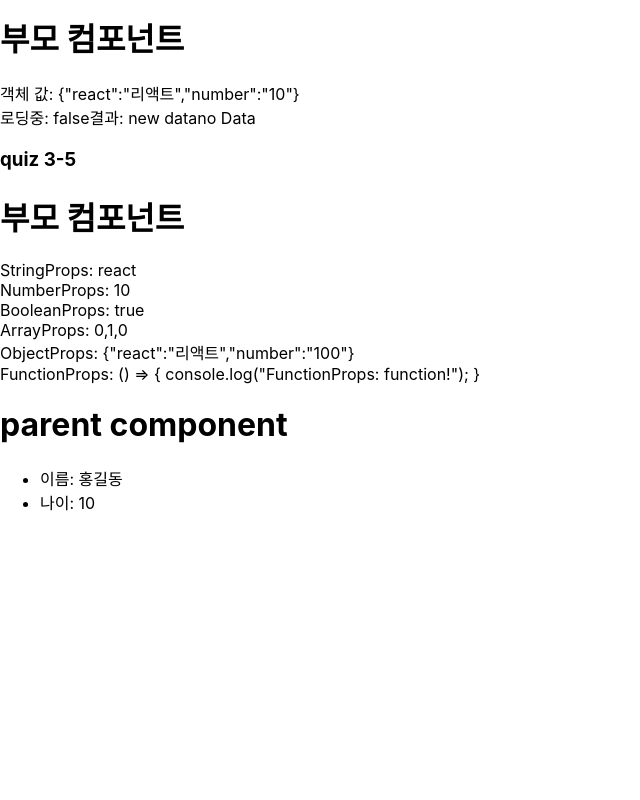
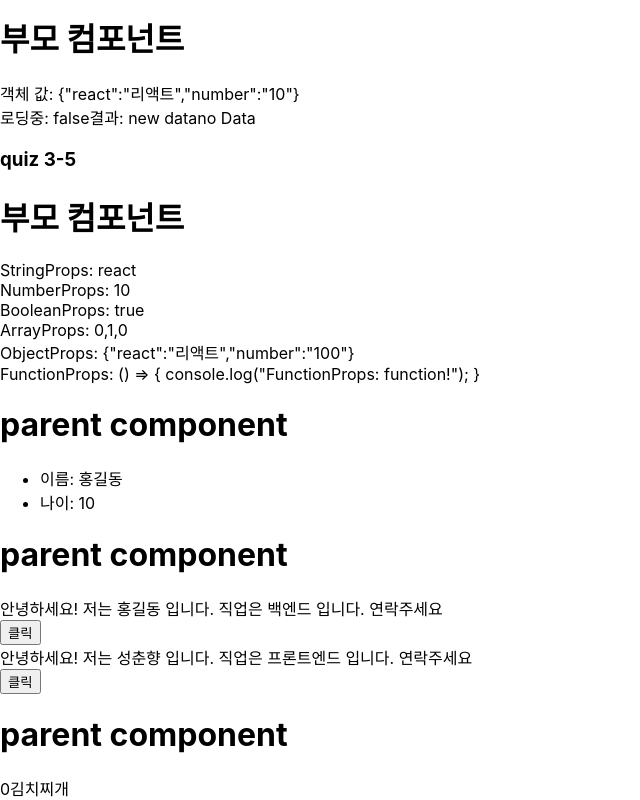
Before and after one commit to l0u0h0/2022web_1, a React (Create React App) app: page / in a window 1280 px wide. Shown: the part 1251-2051 px from the top of the page, without its empty margins (0-640 px from the left). Before the commit the page ends 1781 px from the top, so only its background shows below. Built offline with nearby package versions, Linux system fonts and the light colour scheme.

Commit message:
7weeks_0.7

```diff
--- /dev/null
+++ b/src/07/7_3.jsx
@@ -0,0 +1,15 @@
+import React from "react";
+
+export default class ChildComponent3 extends React.Component {
+  render() {
+    return (
+      <div>
+        <div>
+          안녕하세요! 저는 {this.props.member.name} 입니다. 직업은&nbsp;
+          {this.props.member.job} 입니다. 연락주세요
+        </div>
+        <button>클릭</button>
+      </div>
+    );
+  }
+}
--- /dev/null
+++ b/src/07/7_4.jsx
@@ -0,0 +1,16 @@
+import React from "react";
+
+export default class ChildComponent4 extends React.Component {
+  render() {
+    return (
+      <div>
+        <ul>
+          <li>
+            <h1>나의 이름은</h1>
+          </li>
+          <span>내가 가장 좋아하는 도구는 </span>
+        </ul>
+      </div>
+    );
+  }
+}
--- /dev/null
+++ b/src/07/7_5.jsx
@@ -0,0 +1,20 @@
+import React from "react";
+
+export default class LunchComponent extends React.Component {
+  render() {
+    let menu = [
+      { name: "김치찌개", price: 6000 },
+      { name: "돈까스", price: 7000 },
+      { name: "스파게티", price: 5000 },
+      { name: "피자", price: 9000 },
+    ];
+    let num = Math.floor(Math.random() * menu.length);
+    return (
+      <div>
+        {num}
+        {menu[num].name}
+      </div>
+    );
+  }
+}
+// 이미지 입혀서 메뉴 늘려서 로우 하이 사이의 음식 랜덤 추출
--- a/src/App.js
+++ b/src/App.js
@@ -20,6 +20,9 @@ import ChildComponent2 from "./06/6_7";
 import StateExample from "./06/6_8";
 import PropertyComponent from "./07/7_1";
 import Child from "./07/7_2";
+import ChildComponent3 from "./07/7_3";
+import ChildComponent4 from "./07/7_4";
+import LunchComponent from "./07/7_5";
 
 class App extends Component {
   render() {
@@ -90,6 +93,15 @@ class App extends Component {
           <h1>parent component</h1>
           <Child member={{ name: "홍길동", age: "10" }} />
         </div>
+        <div>
+          <h1>parent component</h1>
+          <ChildComponent3 member={{ name: "홍길동", job: "백엔드" }} />
+          <ChildComponent3 member={{ name: "성춘향", job: "프론트엔드" }} />
+        </div>
+        <div>
+          <h1>parent component</h1>
+          <LunchComponent low={5000} high={10000} />
+        </div>
       </div>
     );
   }
```
